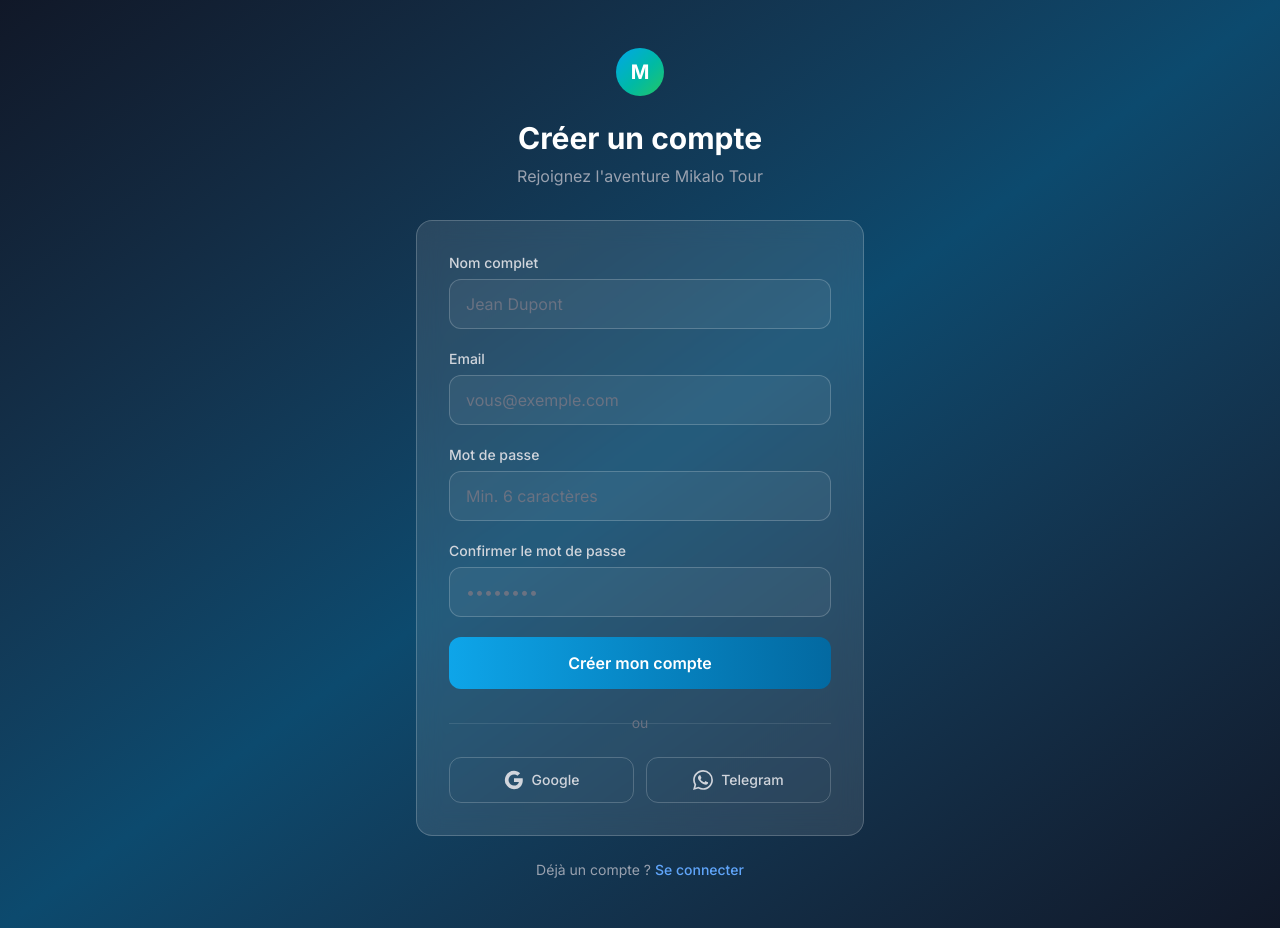
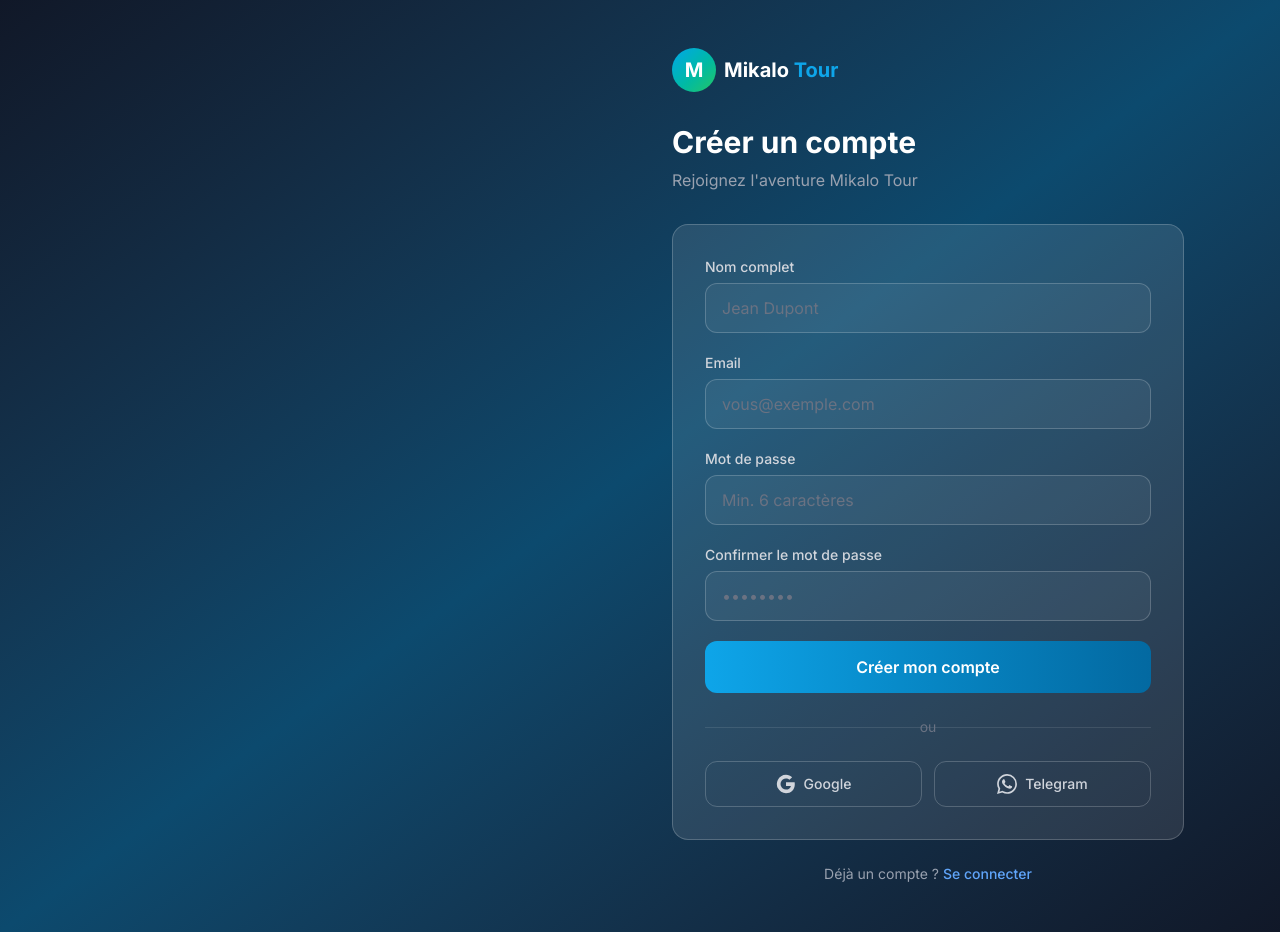
Before and after one commit to randharena6-bit/Mikalo-Tour, a React (Vite) app in the folder web/: page /register in a window 1280 px wide. Built offline with nearby package versions, Linux system fonts and the light colour scheme.

Commit message:
Insertion images

```diff
--- a/web/src/index.css
+++ b/web/src/index.css
@@ -47,3 +47,33 @@
     -moz-osx-font-smoothing: grayscale;
   }
 }
+
+@keyframes fadeInUp {
+  from {
+    opacity: 0;
+    transform: translateY(24px);
+  }
+  to {
+    opacity: 1;
+    transform: translateY(0);
+  }
+}
+
+@keyframes fadeInScale {
+  from {
+    opacity: 0;
+    transform: scale(1.05);
+  }
+  to {
+    opacity: 1;
+    transform: scale(1);
+  }
+}
+
+.animate-fade-in-up {
+  animation: fadeInUp 0.5s ease-out forwards;
+}
+
+.animate-fade-in-scale {
+  animation: fadeInScale 0.6s ease-out forwards;
+}
--- a/web/src/pages/Login.jsx
+++ b/web/src/pages/Login.jsx
@@ -30,17 +30,20 @@
   }
 
   return (
-    <div className="min-h-screen flex items-center justify-center bg-gradient-to-br from-gray-900 via-primary-900 to-gray-900 px-4 py-12">
-      <div className="w-full max-w-md">
-        <div className="text-center mb-8">
-          <Link to="/" className="inline-flex items-center gap-2 mb-6">
-            <div className="w-12 h-12 bg-gradient-to-br from-primary-500 to-secondary-500 rounded-full flex items-center justify-center">
+    <div className="min-h-screen bg-gradient-to-br from-gray-900 via-primary-900 to-gray-900 flex">
+      <div className="flex-1 flex items-center justify-center px-6 lg:px-16 py-12 animate-fade-in-up">
+        <div className="w-full max-w-lg">
+          <Link to="/" className="inline-flex items-center gap-2 mb-8">
+            <div className="w-11 h-11 bg-gradient-to-br from-primary-500 to-secondary-500 rounded-full flex items-center justify-center">
               <span className="text-white font-bold text-xl">M</span>
             </div>
+            <span className="font-bold text-xl text-white">
+              Mikalo <span className="text-primary-500">Tour</span>
+            </span>
           </Link>
+
           <h1 className="text-3xl font-bold text-white mb-2">Connexion</h1>
-          <p className="text-gray-400">Connectez-vous pour accéder à votre compte</p>
-        </div>
+          <p className="text-gray-400 mb-8">Connectez-vous pour accéder à votre compte</p>
 
           <div className="bg-white/10 backdrop-blur-md border border-white/20 rounded-2xl p-8">
             <form onSubmit={handleSubmit} className="space-y-5">
@@ -51,9 +54,7 @@
               )}
 
               <div>
-              <label className="block text-sm font-medium text-gray-300 mb-1.5">
-                Email
-              </label>
+                <label className="block text-sm font-medium text-gray-300 mb-1.5">Email</label>
                 <input
                   type="email"
                   value={form.email}
@@ -64,9 +65,7 @@
               </div>
 
               <div>
-              <label className="block text-sm font-medium text-gray-300 mb-1.5">
-                Mot de passe
-              </label>
+                <label className="block text-sm font-medium text-gray-300 mb-1.5">Mot de passe</label>
                 <input
                   type="password"
                   value={form.password}
@@ -81,9 +80,7 @@
                   <input type="checkbox" className="w-4 h-4 rounded border-gray-600 bg-white/5 text-primary-500 focus:ring-primary-500" />
                   Se souvenir de moi
                 </label>
-              <a href="#" className="text-primary-400 hover:text-primary-300 transition-colors">
-                Mot de passe oublié ?
-              </a>
+                <a href="#" className="text-primary-400 hover:text-primary-300 transition-colors">Mot de passe oublié ?</a>
               </div>
 
               <button
@@ -96,12 +93,8 @@
             </form>
 
             <div className="relative my-6">
-            <div className="absolute inset-0 flex items-center">
-              <div className="w-full border-t border-white/10" />
-            </div>
-            <div className="relative flex justify-center text-sm">
-              <span className="px-4 bg-transparent text-gray-500">ou</span>
-            </div>
+              <div className="absolute inset-0 flex items-center"><div className="w-full border-t border-white/10" /></div>
+              <div className="relative flex justify-center text-sm"><span className="px-4 bg-transparent text-gray-500">ou</span></div>
             </div>
 
             <div className="grid grid-cols-2 gap-3">
@@ -124,5 +117,15 @@
           </p>
         </div>
       </div>
+
+      <div className="hidden lg:block flex-1 animate-fade-in-scale">
+        <div
+          className="h-full bg-cover bg-center"
+          style={{ backgroundImage: 'url(/images/login.jpeg)' }}
+        >
+          <div className="h-full w-full bg-gradient-to-l from-black/40 via-black/10 to-transparent" />
+        </div>
+      </div>
+    </div>
   )
 }
--- a/web/src/pages/Register.jsx
+++ b/web/src/pages/Register.jsx
@@ -38,17 +38,29 @@
   }
 
   return (
-    <div className="min-h-screen flex items-center justify-center bg-gradient-to-br from-gray-900 via-primary-900 to-gray-900 px-4 py-12">
-      <div className="w-full max-w-md">
-        <div className="text-center mb-8">
-          <Link to="/" className="inline-flex items-center gap-2 mb-6">
-            <div className="w-12 h-12 bg-gradient-to-br from-primary-500 to-secondary-500 rounded-full flex items-center justify-center">
+    <div className="min-h-screen bg-gradient-to-br from-gray-900 via-primary-900 to-gray-900 flex">
+      <div className="hidden lg:block flex-1 animate-fade-in-scale">
+        <div
+          className="h-full bg-cover bg-center"
+          style={{ backgroundImage: 'url(/images/register.jpeg)' }}
+        >
+          <div className="h-full w-full bg-gradient-to-r from-black/40 via-black/10 to-transparent" />
+        </div>
+      </div>
+
+      <div className="flex-1 flex items-center justify-center px-6 lg:px-16 py-12 animate-fade-in-up">
+        <div className="w-full max-w-lg">
+          <Link to="/" className="inline-flex items-center gap-2 mb-8">
+            <div className="w-11 h-11 bg-gradient-to-br from-primary-500 to-secondary-500 rounded-full flex items-center justify-center">
               <span className="text-white font-bold text-xl">M</span>
             </div>
+            <span className="font-bold text-xl text-white">
+              Mikalo <span className="text-primary-500">Tour</span>
+            </span>
           </Link>
+
           <h1 className="text-3xl font-bold text-white mb-2">Créer un compte</h1>
-          <p className="text-gray-400">Rejoignez l&apos;aventure Mikalo Tour</p>
-        </div>
+          <p className="text-gray-400 mb-8">Rejoignez l&apos;aventure Mikalo Tour</p>
 
           <div className="bg-white/10 backdrop-blur-md border border-white/20 rounded-2xl p-8">
             <form onSubmit={handleSubmit} className="space-y-5">
@@ -59,9 +71,7 @@
               )}
 
               <div>
-              <label className="block text-sm font-medium text-gray-300 mb-1.5">
-                Nom complet
-              </label>
+                <label className="block text-sm font-medium text-gray-300 mb-1.5">Nom complet</label>
                 <input
                   type="text"
                   value={form.name}
@@ -72,9 +82,7 @@
               </div>
 
               <div>
-              <label className="block text-sm font-medium text-gray-300 mb-1.5">
-                Email
-              </label>
+                <label className="block text-sm font-medium text-gray-300 mb-1.5">Email</label>
                 <input
                   type="email"
                   value={form.email}
@@ -85,9 +93,7 @@
               </div>
 
               <div>
-              <label className="block text-sm font-medium text-gray-300 mb-1.5">
-                Mot de passe
-              </label>
+                <label className="block text-sm font-medium text-gray-300 mb-1.5">Mot de passe</label>
                 <input
                   type="password"
                   value={form.password}
@@ -98,9 +104,7 @@
               </div>
 
               <div>
-              <label className="block text-sm font-medium text-gray-300 mb-1.5">
-                Confirmer le mot de passe
-              </label>
+                <label className="block text-sm font-medium text-gray-300 mb-1.5">Confirmer le mot de passe</label>
                 <input
                   type="password"
                   value={form.confirmPassword}
@@ -120,12 +124,8 @@
             </form>
 
             <div className="relative my-6">
-            <div className="absolute inset-0 flex items-center">
-              <div className="w-full border-t border-white/10" />
-            </div>
-            <div className="relative flex justify-center text-sm">
-              <span className="px-4 bg-transparent text-gray-500">ou</span>
-            </div>
+              <div className="absolute inset-0 flex items-center"><div className="w-full border-t border-white/10" /></div>
+              <div className="relative flex justify-center text-sm"><span className="px-4 bg-transparent text-gray-500">ou</span></div>
             </div>
 
             <div className="grid grid-cols-2 gap-3">
@@ -148,5 +148,6 @@
           </p>
         </div>
       </div>
+    </div>
   )
 }
```
Also changed, not shown: web/public/images/login.jpeg (added), web/public/images/register.jpeg (added). Lines whose indentation alone changed are shown as unchanged.
